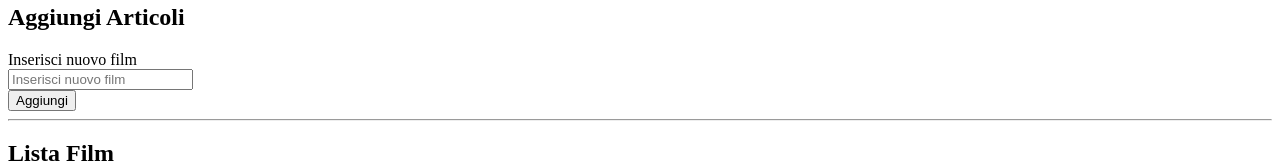
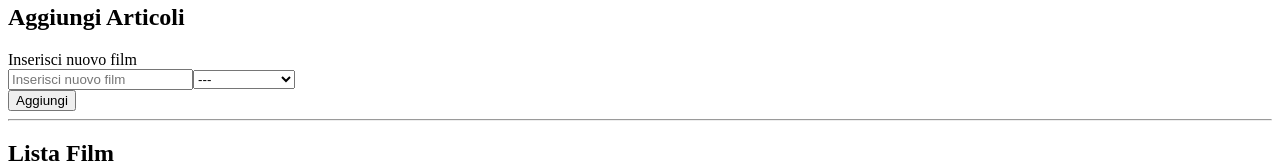
Before and after one commit to MegaEmme/react-movie-filter, a React (Vite) app: page / in a window 1280 px wide. Shown: the part 251-414 px from the top of the page. Built offline with nearby package versions, Linux system fonts and the light colour scheme.

Commit message:
feat: create addMovie

```diff
--- a/src/App.jsx
+++ b/src/App.jsx
@@ -15,16 +15,20 @@ function App() {
   const [searchCategory, setSearchCategory] = useState('');
   const [searchTitle, setSearchTitle] = useState('');
   const [newMovie, setNewMovie] = useState('');
+  const [newCategory, setNewCategory] = useState('');
 
   const addMovie = event => {
     event.preventDefault();
-    const newId = movies.at(-1).id
-    const newMovie = {
-      id: newId,
-      title: null,
-      genre: null
+    if (newMovie !== '') {
+      const newId = movie.length > 0 ? filteredMovies.at(-1)?.id + 1 : 1;
+      const newMovies = {
+        id: newId,
+        title: newMovie,
+        genre: newCategory
+      }
+      let addedMovie = [...movie, newMovies]
+      setFilteredMovies(addedMovie);
     }
-    console.log(newMovie)
   }
 
   useEffect(() => {
@@ -78,6 +82,13 @@ function App() {
               placeholder="Inserisci nuovo film"
               value={newMovie}
             />
+            <select value={newCategory} onChange={e => setNewCategory(e.target.value)}>
+              <option value="">---</option>
+              <option>Fantascienza</option>
+              <option>Thriller</option>
+              <option>Romantico</option>
+              <option>Azione</option>
+            </select>
           </div>
           <button>Aggiungi</button>
         </section>
```
